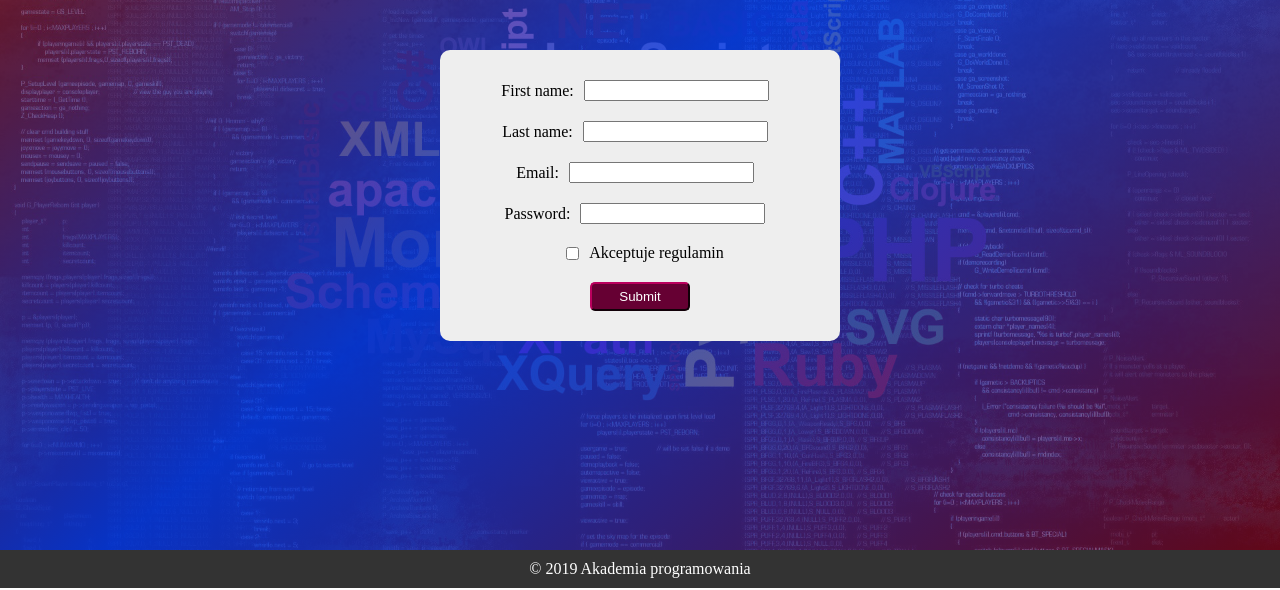
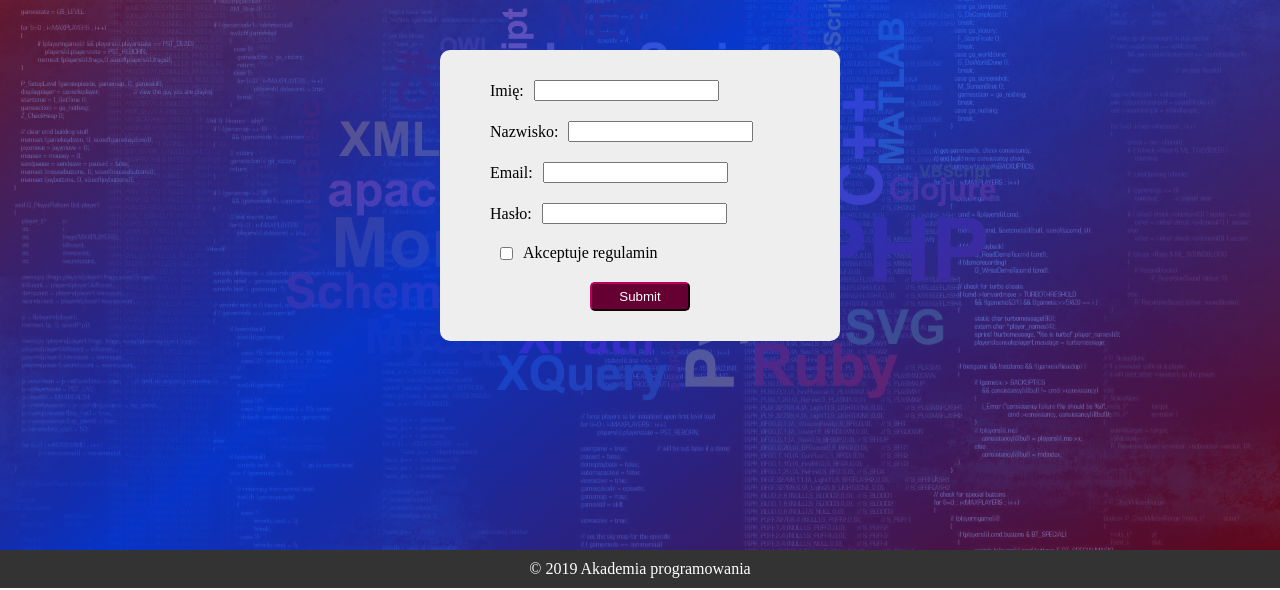
Before and after one commit to damian0s10/School-management-service, a Flask app: page /register/ in a window 1280 px wide. Shown: the part 103-693 px from the top of the page. Run offline with Flask 2, Linux system fonts and the light colour scheme.

```diff
--- a/app/static/css/index.css
+++ b/app/static/css/index.css
@@ -115,7 +115,6 @@ main .container {
 .content form label {
     padding: 10px 30px 10px 30px;
     display: flex;
-    justify-content: center;
     align-items: center;
 }
 .content form input {
--- a/app/templates/base.html
+++ b/app/templates/base.html
@@ -4,7 +4,7 @@
 	<meta charset="utf-8" />
 	<title>akademia programowania</title>
 	<meta name="viewport" content="width=device-width, initial-scale=1.0">
-	<meta http-equiv="X-UA-Compatible" content="IE=edge,chrome=1" />
+	<meta http-equiv="X-UA-Compatible" content="IE=edge" />
     <link rel="stylesheet" href="{{ url_for('static', filename='css/index.css')}}">
     <link href="https://fonts.googleapis.com/css?family=Source+Code+Pro:900i&display=swap" rel="stylesheet">
     <link rel="stylesheet" href="https://use.fontawesome.com/releases/v5.8.2/css/all.css" integrity="sha384-oS3vJWv+0UjzBfQzYUhtDYW+Pj2yciDJxpsK1OYPAYjqT085Qq/1cq5FLXAZQ7Ay" crossorigin="anonymous">
--- a/app/templates/index.html
+++ b/app/templates/index.html
@@ -4,7 +4,7 @@
 	<meta charset="utf-8" />
 	<title>akademia programowania</title>
 	<meta name="viewport" content="width=device-width, initial-scale=1.0">
-	<meta http-equiv="X-UA-Compatible" content="IE=edge,chrome=1" />
+	<meta http-equiv="X-UA-Compatible" content="IE=edge" />
     <link rel="stylesheet" href="{{ url_for('static', filename='css/index.css')}}">
     <link href="https://fonts.googleapis.com/css?family=Source+Code+Pro:900i&display=swap" rel="stylesheet">
 </head>
--- a/app/templates/login.html
+++ b/app/templates/login.html
@@ -4,8 +4,8 @@
 {% endblock %}
 {% block form %}
 <form  action='/login/' method="POST">
-    <label><p>Email:</p> <input type='text' name='email' required></label>
-    <label><p>Hasło:</p> <input type='password' name='pass' required></label>
+    <label>Email: <input type='text' name='email' required></label>
+    <label>Hasło: <input type='password' name='pass' required></label>
     <div><input class="redButton" type='submit' value='Zaloguj'></div>
 </form>
 {% endblock%}
--- a/app/templates/register.html
+++ b/app/templates/register.html
@@ -4,10 +4,10 @@
 {% endblock %}
 {% block form %}
 <form action='/register/' method="POST">
-    <label>First name: <input type='text' name='fname' required></label>
-    <label>Last name: <input type='text' name='lname' required></label>
+    <label>Imię: <input type='text' name='fname' required></label>
+    <label>Nazwisko: <input type='text' name='lname' required></label>
     <label>Email: <input type='email' name='email' required></label>
-    <label>Password: <input type='password' name='password' required></label>
+    <label>Hasło: <input type='password' name='password' required></label>
     <label><input type="checkbox" required> Akceptuje regulamin</label>
     <div><input class="redButton" type='submit' value='Submit'></div>
 </form>
```
